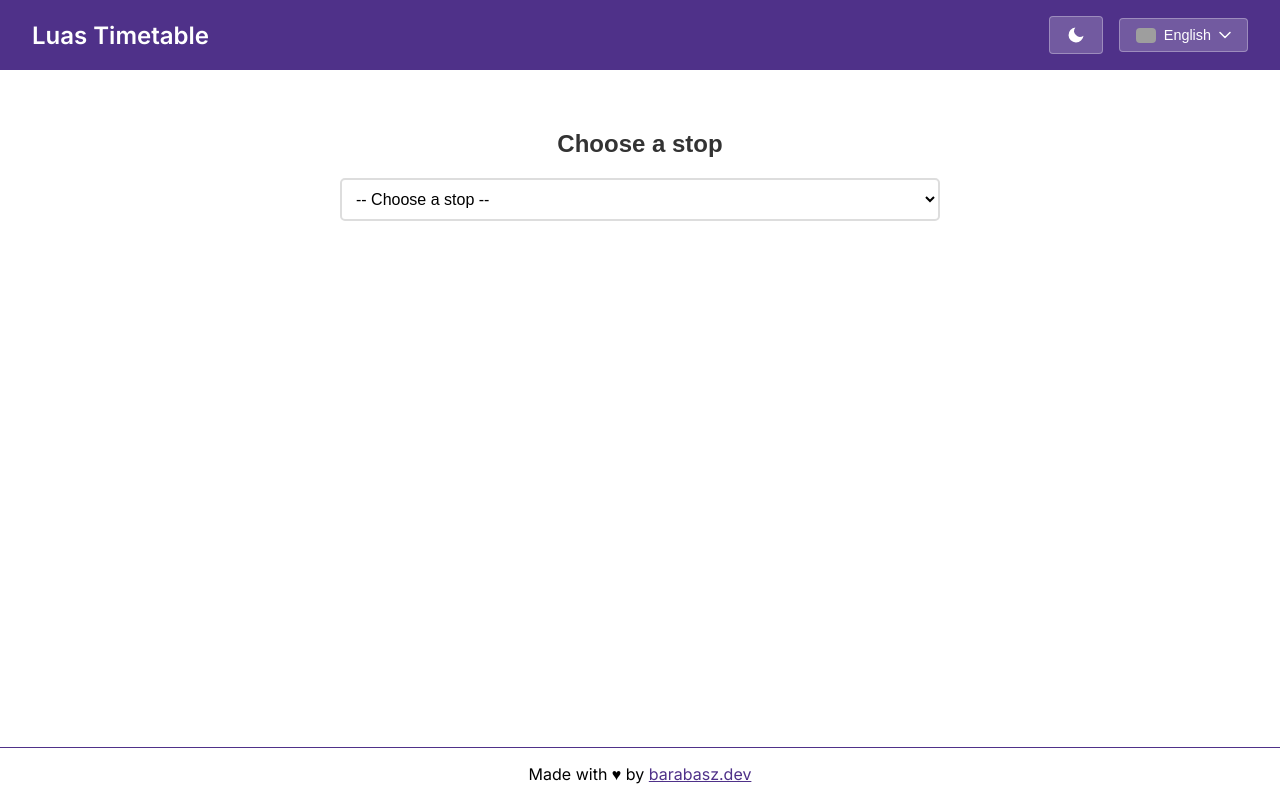
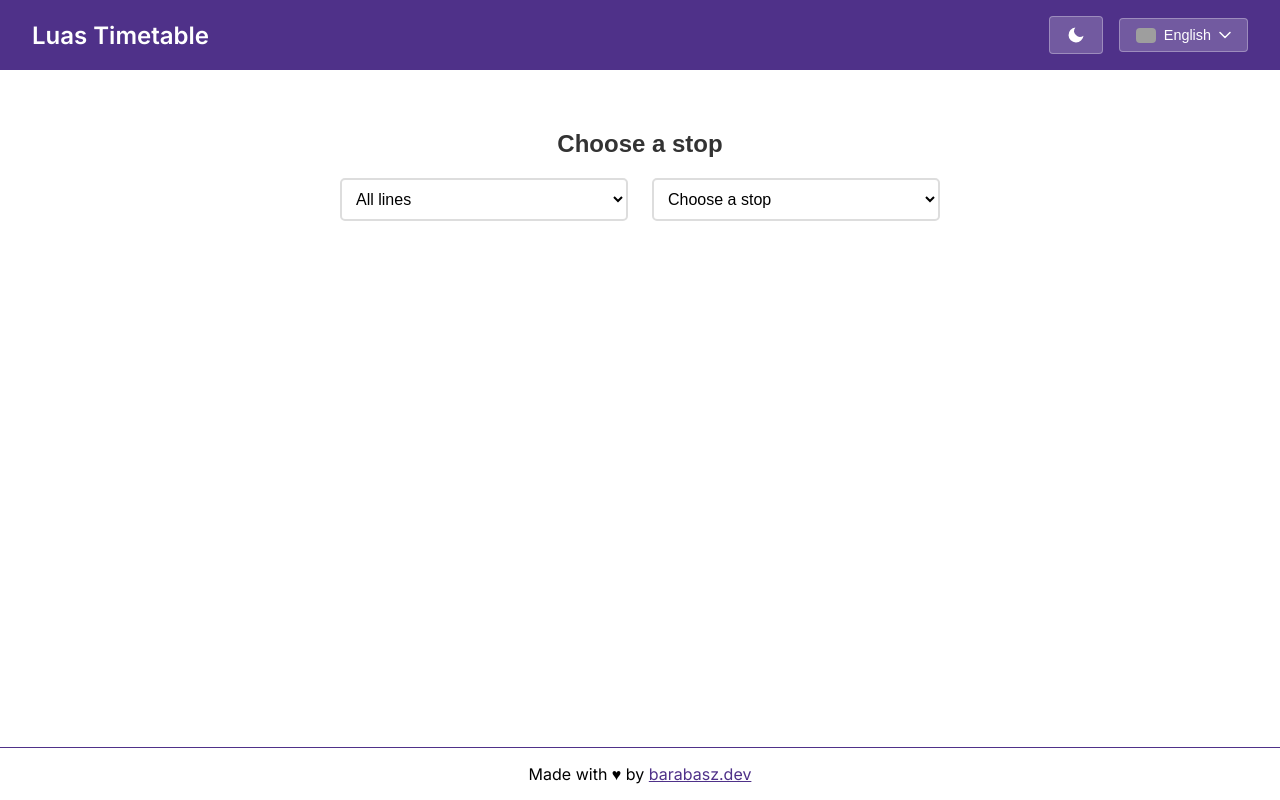
Before and after one commit to Kubab511/luas-timetable, an Angular app: page / in a window 1280 px wide. Built offline with nearby package versions, Linux system fonts and the light colour scheme; grey boxes are pictures that could not be loaded.

Commit message:
Filtrowanie przystanków po linii

```diff
--- a/src/app/stop-selector/stop-selector.html
+++ b/src/app/stop-selector/stop-selector.html
@@ -2,9 +2,14 @@
   <h2>{{ chooseStop }}</h2>
 
   <div class="selector-container">
+    <select [(ngModel)]="selectedLine" (change)="onLineSelect()" class="stop-select">
+      <option value="">{{ bothLines }}</option>
+      <option value="green">{{ greenLine }}</option>
+      <option value="red">{{ redLine }}</option>
+    </select>
     <select [(ngModel)]="selectedStop" (change)="onStopSelect()" class="stop-select">
-      <option value="">-- {{ chooseStop }} --</option>
-      @for (stop of stops; track stop.code) {
+      <option value="">{{ chooseStop }}</option>
+      @for (stop of filteredStops; track stop.code) {
         <option [value]="stop.code">
           {{ stop.nameEN | translateStopName }}
         </option>
--- a/src/app/stop-selector/stop-selector.scss
+++ b/src/app/stop-selector/stop-selector.scss
@@ -19,6 +19,9 @@
 
   .selector-container {
     margin-bottom: 20px;
+    display: flex;
+    align-items: center;
+    gap: 1.5rem;
   }
 
   .stop-select {
@@ -91,3 +94,9 @@
     border-color: variables.$error-border-dark;
   }
 }
+
+@media only screen and (max-width: 600px) {
+  .selector-container {
+    flex-direction: column;
+  }
+}
--- a/src/app/stop-selector/stop-selector.ts
+++ b/src/app/stop-selector/stop-selector.ts
@@ -26,18 +26,47 @@
   subscription: Subscription | null = null;
 
   stops = stops.filter(stop => stop.line != line.NONE);
+  filteredStops = stops;
   selectedStop = '';
+  selectedLine = '';
   stopCode$ = new BehaviorSubject<string>(this.selectedStop);
   luasData: any = null;
   loading = false;
   error = '';
 
+  onLineSelect() {
+    if (this.selectedLine) {
+      localStorage.setItem("lastLine", this.selectedLine);
+    }
+
+    switch (this.selectedLine) {
+      case 'green':
+        this.filteredStops = this.stops.filter(stop => stop.line == line.GREEN);
+        break;
+      case 'red':
+        this.filteredStops = this.stops.filter(stop => stop.line == line.RED);
+        break;
+      default:
+        this.filteredStops = this.stops;
+        break;
+    }
+
+    if (this.selectedStop && !this.filteredStops.some(stop => stop.code === this.selectedStop)) {
+      this.selectedStop = '';
+    }
+  }
+
   ngOnInit(): void {
     const initialStop = localStorage.getItem("lastStop");
+    const initialLine = localStorage.getItem("lastLine");
 
     if (initialStop) {
       this.selectedStop = initialStop;
       this.stopCode$.next(this.selectedStop);
+    }
+
+    if (initialLine) {
+      this.selectedLine = initialLine;
     }
 
     this.subscription = this.stopCode$.pipe(
@@ -87,6 +116,18 @@
     return (this.locale === lang.EN) ? "Choose a stop" : "Roghnaigh stad";
   }
 
+  get greenLine() {
+    return (this.locale === lang.EN) ? "Green" : "Glas";
+  }
+
+  get redLine() {
+    return (this.locale === lang.EN) ? "Red" : "Dearg";
+  }
+
+  get bothLines() {
+    return (this.locale === lang.EN) ? "All lines" : "Gach líne";
+  }
+
   get loadingData() {
     return (this.locale === lang.EN) ? "Loading data..." : "Sonraí á lódáil...";
   }
--- a/src/index.html
+++ b/src/index.html
@@ -6,6 +6,7 @@
   <base href="/">
   <meta name="viewport" content="width=device-width, initial-scale=1">
   <link rel="icon" type="image/x-icon" href="favicon.png">
+  <link href="https://fonts.googleapis.com/css2?family=Material+Symbols+Outlined:FILL@0..1&display=block" rel="stylesheet" />
 </head>
 <body>
   <app-root></app-root>
```
